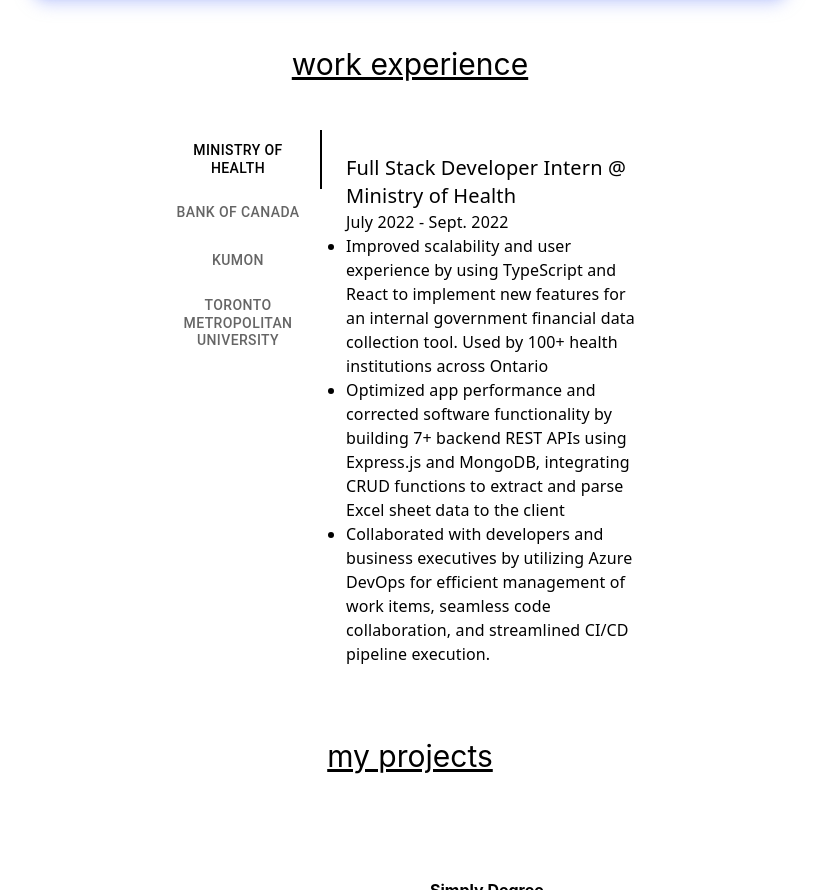
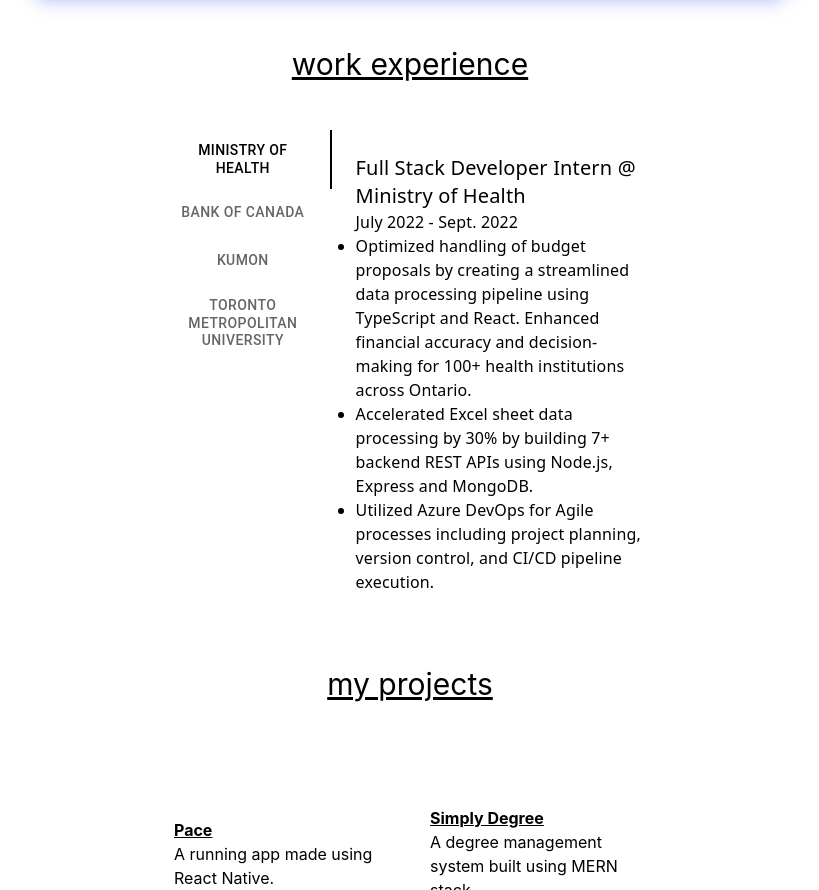
Before and after one commit to bencostas/bencostas.github.io, a React (Create React App) app: page / in a window 1280 px wide. Shown: the part 640-1530 px from the top of the page, without its empty margins (230-1049 px from the left). Built offline with nearby package versions, Linux system fonts and the light colour scheme.

Commit message:
updated job desc

```diff
--- a/src/Components/JobData.js
+++ b/src/Components/JobData.js
@@ -4,9 +4,9 @@
         title: "Full Stack Developer Intern",
         date: "July 2022 - Sept. 2022",
         desc: [
-            "Improved scalability and user experience by using TypeScript and React to implement new features for an internal government financial data collection tool. Used by 100+ health institutions across Ontario",
-            "Optimized app performance and corrected software functionality by building 7+ backend REST APIs using Express.js and MongoDB, integrating CRUD functions to extract and parse Excel sheet data to the client",
-            "Collaborated with developers and business executives by utilizing Azure DevOps for efficient management of work items, seamless code collaboration, and streamlined CI/CD pipeline execution."
+            "Optimized handling of budget proposals by creating a streamlined data processing pipeline using TypeScript and React. Enhanced financial accuracy and decision-making for 100+ health institutions across Ontario.",
+            "Accelerated Excel sheet data processing by 30% by building 7+ backend REST APIs using Node.js, Express and MongoDB.",
+            "Utilized Azure DevOps for Agile processes including project planning, version control, and CI/CD pipeline execution."
         ]
     },
     {
@@ -14,10 +14,10 @@
         title: "Systems Developer Intern",
         date: "Sept. 2022 - Apr. 2023",
         desc: [
-            "Enhanced system security, authentication, and integrity by configuring API Gateways within a government portal using XML and JavaScript. Elevated user experience for 1000+ financial services firms across Canada.",
-            "Created reverse web proxies to connect external applications/services onto the API gateways. Integrated Broadcom Enterprise Software to improve infrastructure security by configuring firewalls and whitelisting external users.",
-            "Restructured the codebase by resolving 30+ coding faults including hard-coded variables, functions, and RegEx. Improved code reusability, system reliability, and streamlined manual setup in software development environments.",
-            "Organized and performed a large-scale SQL dump to migrate over 50GB of data and code between 2 data centers. Communicated with external partners to ensure seamless integration and testing of impacted applications."
+            "Strengthened security, authentication, and integrity by configuring API Gateways within a government portal using XML and JavaScript. Provided secure access for 1000+ financial services firms throughout Canada",
+            "Employed IAM systems (CyberArk, SailPoint, ServiceNow) to configure reverse web proxies, firewall, and whitelisting",
+            "Reduced production environment setup by fixing 30+ coding defects such as hard-coded variables, functions, and RegEx",
+            "Organized and performed a large-scale SQL dump to migrate over 50GB of data and code between 2 data centers. Communicated with external partners to ensure seamless integration and testing of impacted applications"
         ]
     },
     {
@@ -25,9 +25,8 @@
         title: "Software Developer Intern",
         date: "May 2023 - Aug. 2023",
         desc: [
-            "Spearheaded the development of a large-scale data storage web application using Django and MS SQL. Managing over 500+ critical client information and operated by over 30 users, reducing average data entry speed by 250%.",
-            "Enhanced user experience and interaction by integrating JavaScript and Bootstrap to construct a dynamic user interface. Ensured long-term scalability and maintainability by creating reusable components.",
-            "Implemented 5 backend REST APIs enabling CRUD operations between the client and database. Resolved issues in SQL query definitions boosting data accuracy by 10%, improving the overall efficiency and reliability of the application."
+            "Spearheaded development of a student progress monitoring web application using Django and MS SQL. Managing over 500+ critical client information and operated by over 30 users, improving average data entry speed by 250%.",
+            "Increased application reliability by resolving issues in SQL query definitions, boosting data accuracy by 10%"
         ]
     },
     {
@@ -35,8 +34,9 @@
         title: "Undergraduate Research Assistant",
         date: "Oct. 2023 - Present",
         desc: [
-            "Under the supervision of Dr. Ali Mazalek, assisting in the development and maintenance of the SimSnap project. The project strives to improve collaborative learning through reconfigurable simulations",
-            "Verified software functionality and accuracy by performing unit tests on existing components."
+            "Utilized React to integrate HCI research and designs into front-end components, developing the interface for SimSnap, a multi-device educational platform aimed to improve science learning for elementary school students",
+            "Leveraged Node.js and Socket.io to restructure and address system architecture issues such as data duplication, inaccurate data visualization, and user session management",
+            " Used AWS for project deployment, granting research partners from UW-Madison and UIUC access to the application, enabling seamless data collection from diverse student populations to drive improvements for future iterations."
         ]
     }
 ]
--- a/src/Components/JobTabs.js
+++ b/src/Components/JobTabs.js
@@ -62,7 +62,7 @@
                         backgroundColor: "black",
                     }
                 }}
-                style={{minWidth: "10.5em"}}
+                style={{minWidth: "11.1em"}}
                 sx={{ borderRight: "1px", borderColor: 'divider', textAlign: "left" }}
             >
                 {data.map((tabData, index) => (
```
